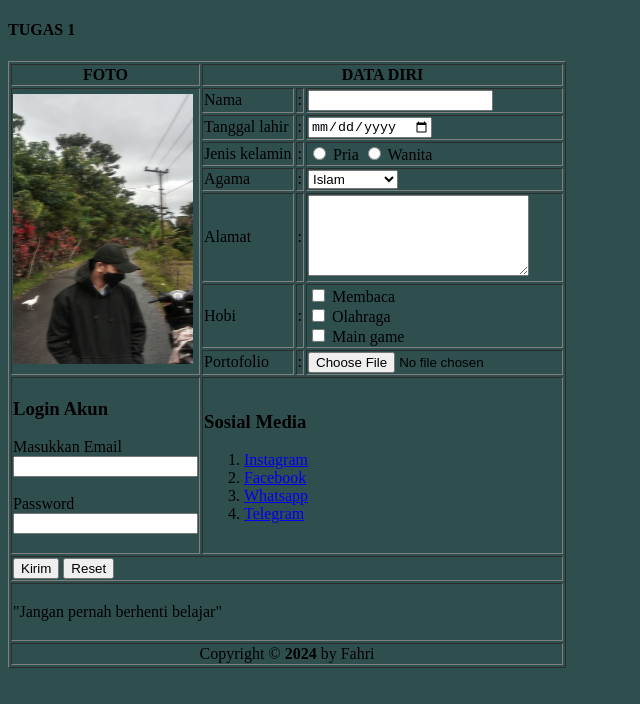
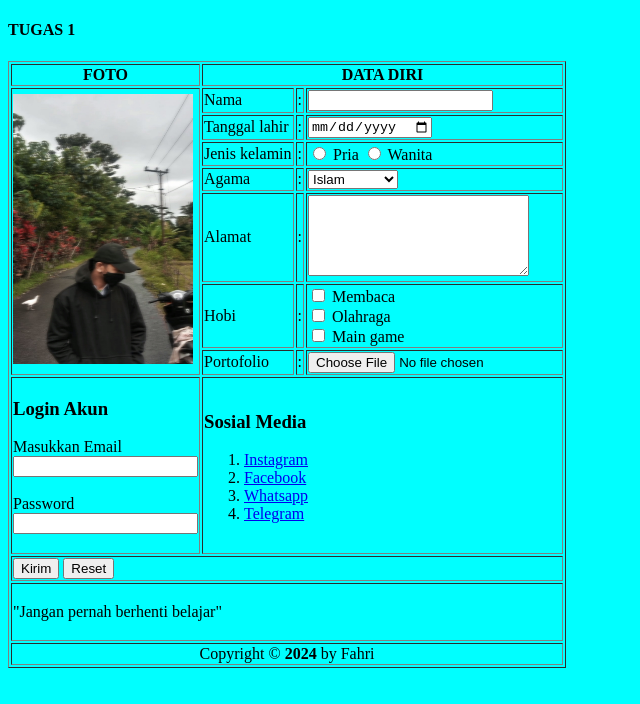
Before and after one commit to Flickerbling/data-diri, a plain HTML site: page index.html in a window 1280 px wide. Shown: the whole page, without its empty margins (0-640 px from the left). Drawn offline with Linux system fonts and the light colour scheme.

Commit message:
Update style.css

```diff
--- a/style.css
+++ b/style.css
@@ -1,3 +1,3 @@
 body {
-    background-color: darkslategrey;
+    background-color: aqua;
 }
```
